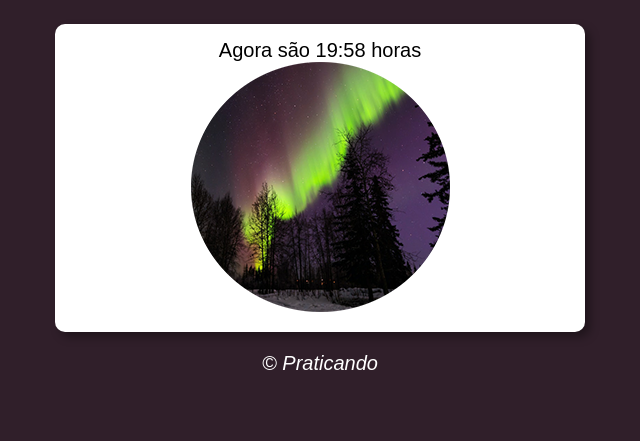
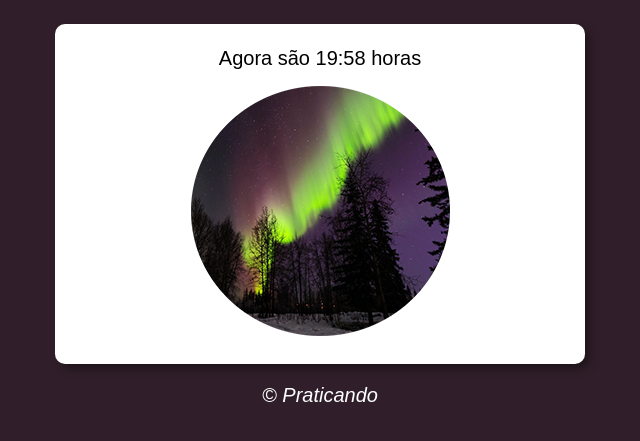
Before and after one commit to Anderson-Moreira1/relogio-Hora-Min, a plain HTML site: page index.html in a window 1280 px wide. Shown: the part 75-516 px from the top of the page, without its empty margins (320-960 px from the left). Drawn offline with Linux system fonts and the light colour scheme.

Commit message:
css modificado

```diff
--- a/style.css
+++ b/style.css
@@ -3,6 +3,7 @@
 body{
     background: rgb(70, 142, 236);
     font: normal 15pt Arial;
+    text-align: center;
 }
 
 header{
@@ -24,7 +25,6 @@ footer{
     text-align: center;
     font-style: italic;
 }
-
-#corpo{
-    text-align: center;
+div{
+    padding: 8px;
 }
```
